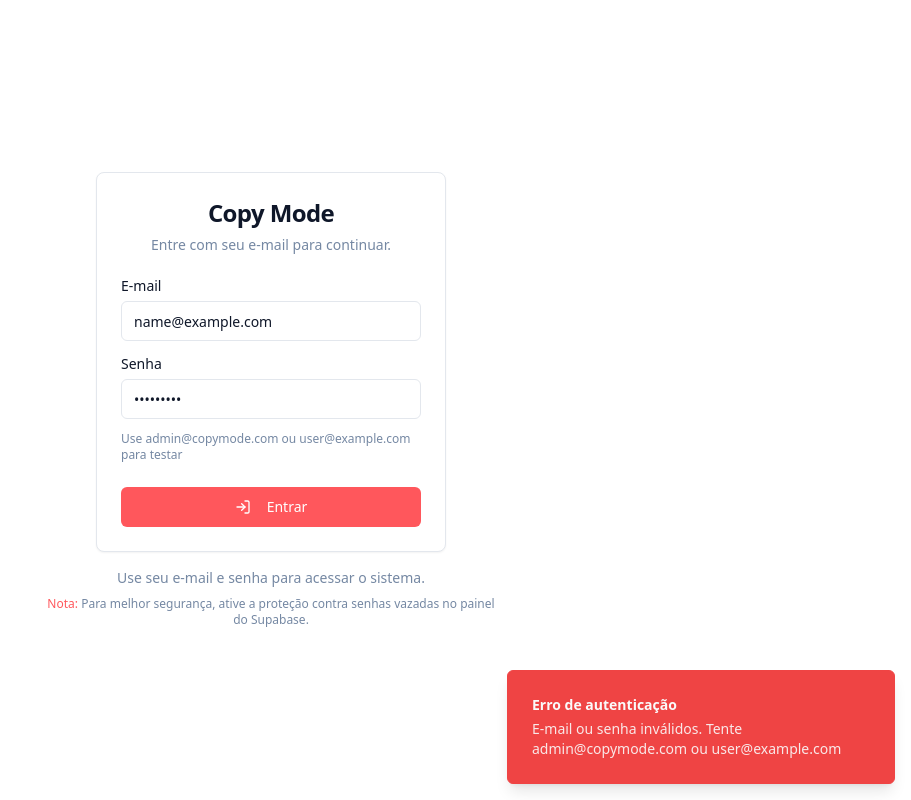
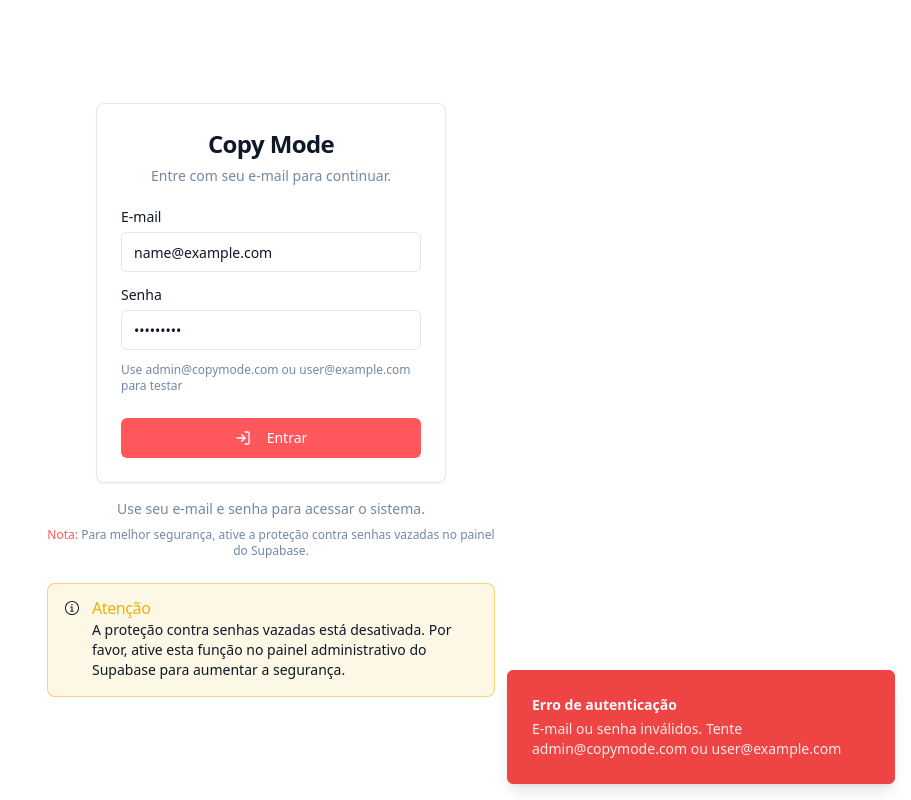
Before and after one commit to copymode/copy.mode---template, a React (Vite) app: page /login in a window 1280 px wide. Both pictures are taken after typing "name@example.com", "Sample123" into the empty fields and a click on the button "Entrar". Shown: the whole page, without its empty margins (369-1280 px from the left). Built offline with nearby package versions, Linux system fonts and the light colour scheme; no server answers.

Commit message:
Fix: Handle missing data gracefully

```diff
--- a/src/pages/Login.tsx
+++ b/src/pages/Login.tsx
@@ -3,6 +3,8 @@ import { Navigate } from "react-router-dom";
 import { useAuth } from "@/context/AuthContext";
 import { LoginForm } from "@/components/auth/LoginForm";
 import { Loader2 } from "lucide-react";
+import { Alert, AlertTitle, AlertDescription } from "@/components/ui/alert";
+import { InfoCircledIcon } from "@radix-ui/react-icons";
 
 export default function Login() {
   const { currentUser, isLoading } = useAuth();
@@ -21,7 +23,7 @@ export default function Login() {
   }
 
   return (
-    <div className="flex min-h-screen items-center justify-center bg-background p-4">
+    <div className="flex min-h-screen flex-col items-center justify-center bg-background p-4">
       <div className="w-full max-w-md">
         <LoginForm />
         <div className="mt-4 text-center text-sm text-muted-foreground">
@@ -30,6 +32,14 @@ export default function Login() {
             <span className="text-primary">Nota:</span> Para melhor segurança, ative a proteção contra senhas vazadas no painel do Supabase.
           </p>
         </div>
+
+        <Alert className="mt-6 border-yellow-500/50 bg-yellow-500/10">
+          <InfoCircledIcon className="h-4 w-4 text-yellow-500" />
+          <AlertTitle className="text-yellow-500">Atenção</AlertTitle>
+          <AlertDescription>
+            A proteção contra senhas vazadas está desativada. Por favor, ative esta função no painel administrativo do Supabase para aumentar a segurança.
+          </AlertDescription>
+        </Alert>
       </div>
     </div>
   );
```
